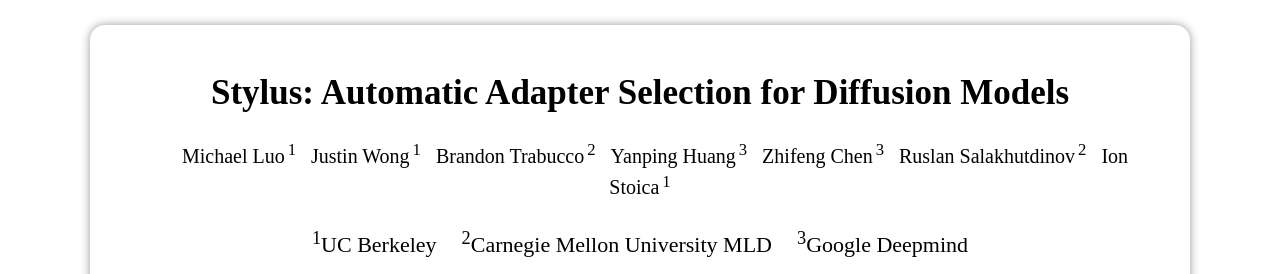
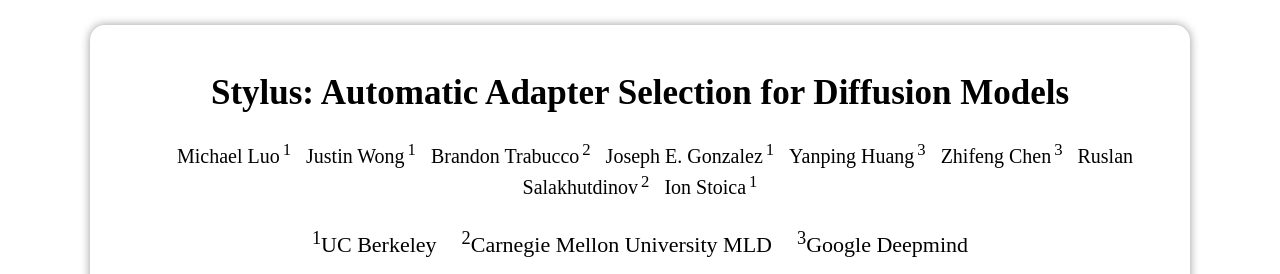
Before and after one commit to stylus-diffusion/stylus-diffusion.github.io, a plain HTML site: page docs/index.html in a window 1280 px wide. Shown: the top 274 px of the page. Drawn offline with Linux system fonts and the light colour scheme.

Commit message:
Add image and add authorship

```diff
--- a/docs/index.html
+++ b/docs/index.html
@@ -16,6 +16,7 @@
           <a href="" style="pointer-events: none; text-decoration:none; color: black;">Michael Luo</a><sup style="margin-left: -7px;">1</sup>
           <a href="" style="pointer-events: none; text-decoration:none; color: black;">Justin Wong</a><sup style="margin-left: -7px;">1</sup>
           <a href="" style="pointer-events: none; text-decoration:none; color: black;">Brandon Trabucco</a><sup style="margin-left: -7px;">2</sup>
+          <a href="" style="pointer-events: none; text-decoration:none; color: black;">Joseph E. Gonzalez</a><sup style="margin-left: -7px;">1</sup>
           <a href="" style="pointer-events: none; text-decoration:none; color: black;">Yanping Huang</a><sup style="margin-left: -7px;">3</sup>
           <a href="" style="pointer-events: none; text-decoration:none; color: black;">Zhifeng Chen</a><sup style="margin-left: -7px;">3</sup>
           <a href="" style="pointer-events: none; text-decoration:none; color: black;">Ruslan Salakhutdinov</a><sup style="margin-left: -7px;">2</sup>
```
Also changed, not shown: 1 other file.
